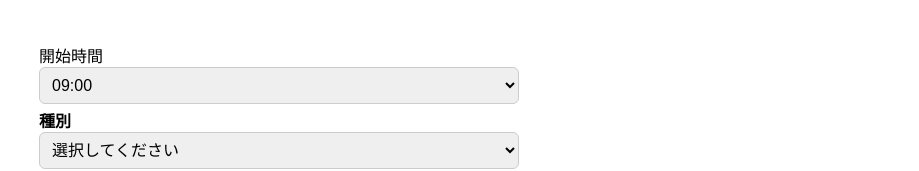
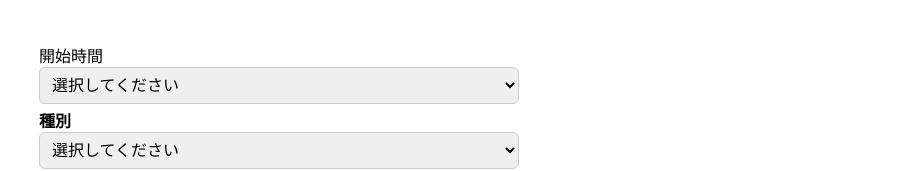
Before and after one commit to kabuto-kohei/rl-lesson-app, a Next.js app: page /admin/home/adminAddreservation in a window 1280 px wide. Shown: the part 489-660 px from the top of the page, without its empty margins (361-1280 px from the left). Built offline with nearby package versions, Linux system fonts and the light colour scheme.

Commit message:
fix: 軽微修正

```diff
--- a/src/app/admin/home/adminAddreservation/page.tsx
+++ b/src/app/admin/home/adminAddreservation/page.tsx
@@ -116,6 +116,7 @@ export default function AdminAddReservationPage() {
       <label>
           <span>開始時間</span>
           <select value={time} onChange={(e) => setTime(e.target.value)} className={styles.input}>
+          <option value="">選択してください</option>
             {Array.from({ length: (22.5 - 9 + 1) * 2 }).map((_, i) => {
               const hour = 9 + Math.floor(i / 2);
               const minute = i % 2 === 0 ? "00" : "30";
```
